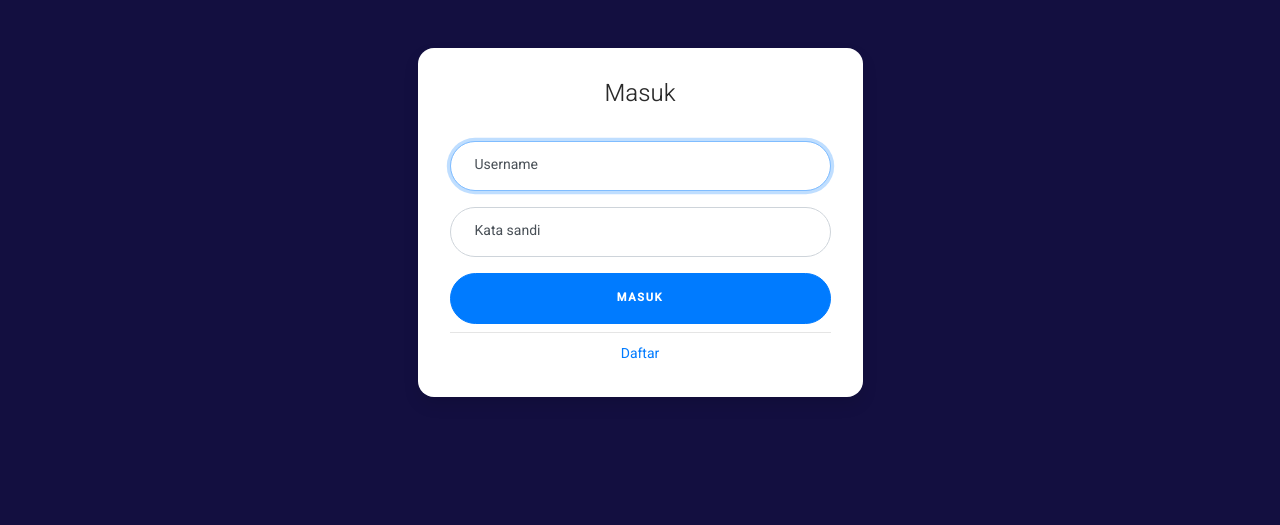
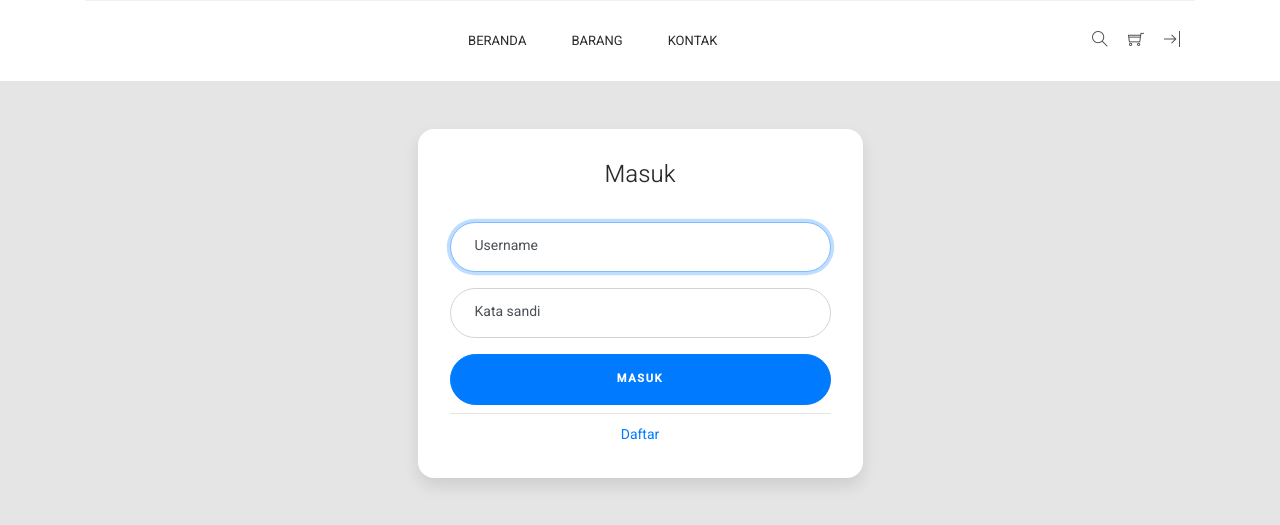
Before and after one commit to mahsasavira/sewain.online, a CodeIgniter app: page /PWL/auth in a window 1280 px wide. Shown: the top 525 px of the page. Run offline with CodeIgniter, Linux system fonts and the light colour scheme.

Commit message:
Perbaikan Login

```diff
--- a/application/controllers/Auth.php
+++ b/application/controllers/Auth.php
@@ -13,14 +13,17 @@ class Auth extends CI_Controller
         $data['title'] = 'Login';
 
         $this->load->view('templates/header', $data);
+        $this->load->view('templates/navbar', $data);
         $this->load->view('auth/index', $data);
     }
+
 
     function daftar()
     {
         $data['title'] = 'Daftar';
 
         $this->load->view('templates/header', $data);
+        $this->load->view('templates/navbar', $data);
         $this->load->view('auth/daftar', $data);
     }
 }
--- a/application/views/auth/index.php
+++ b/application/views/auth/index.php
@@ -5,7 +5,7 @@
 }
 
 body {
-  background: #130f40;
+  background: #E5E5E5;
 }
 
 .card-signin {
```
